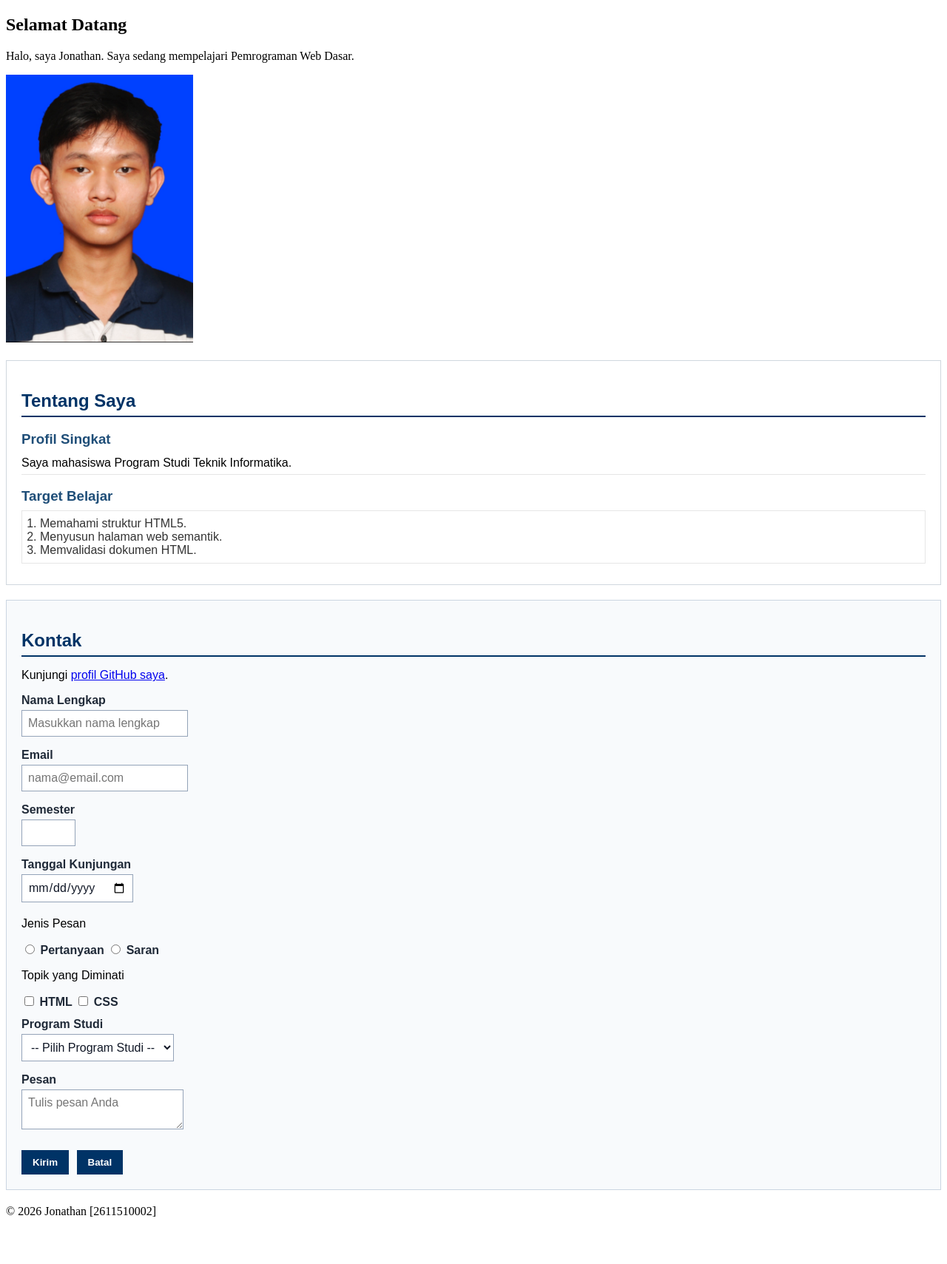
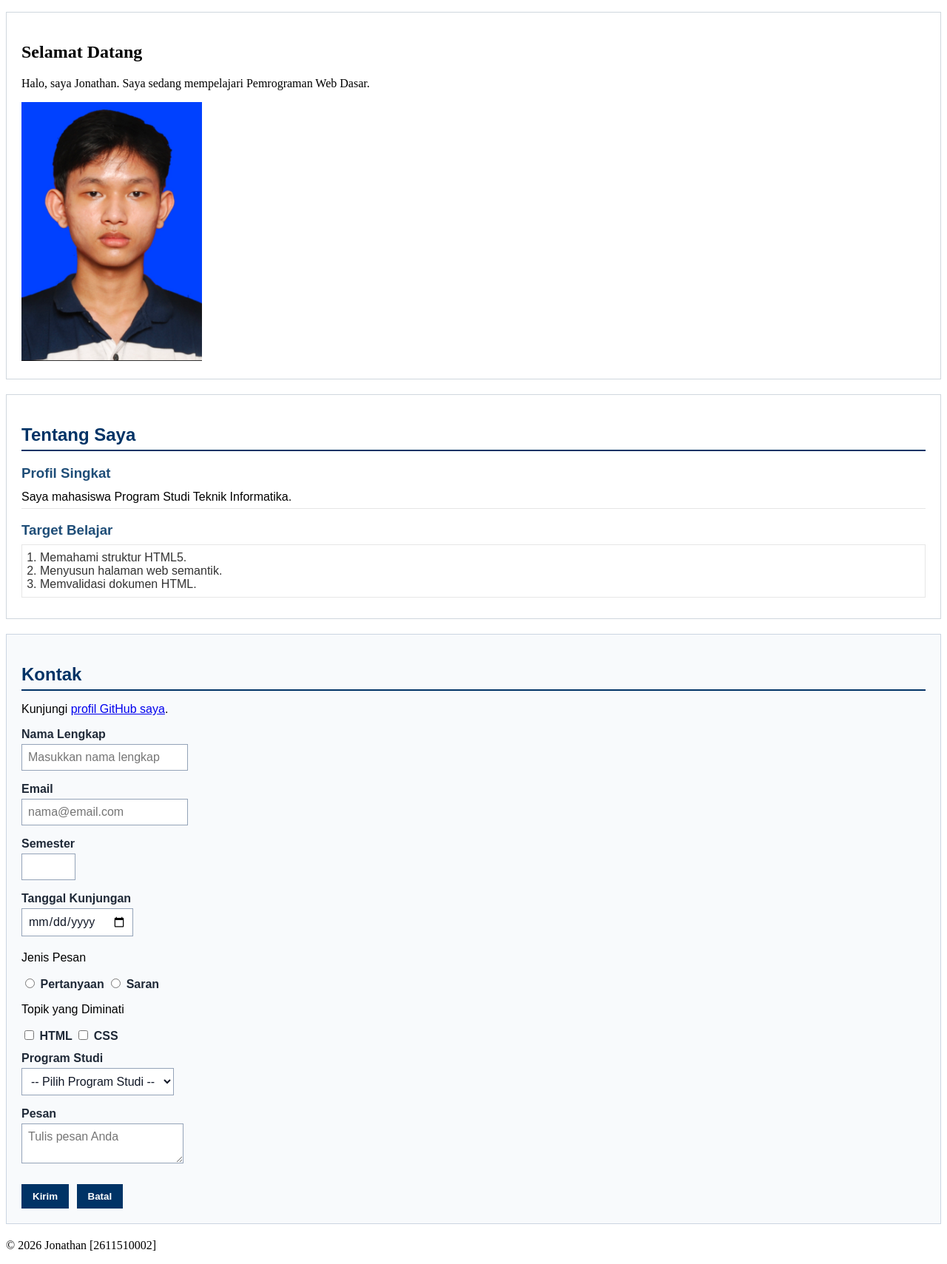
Before and after one commit to kairul-61/pwd-kk1026-2611510002, a PHP site: page / in a window 1280 px wide. Shown: the part 134-1843 px from the top of the page at 74% size. Before the commit the page ends 1779 px from the top, so only its background shows below. Run offline with PHP 8.4, Linux system fonts and the light colour scheme.

Commit message:
menerapkan box model

```diff
--- a/Pertemuan-02/style.css
+++ b/Pertemuan-02/style.css
@@ -1,3 +1,14 @@
+* {
+box-sizing: border-box;
+}
+
+#home {
+background-color: #ffffff;
+border: 1px solid #d0d7de;
+padding: 20px;
+margin: 0;
+}
+
 #about {
         background-color: #ffffff;
         border: 1px solid #d0d7de;
```
Also changed, not shown: Pertemuan-03/index.php (+28 -18 lines), Pertemuan-02/README.md, Pertemuan-03/README.md.
